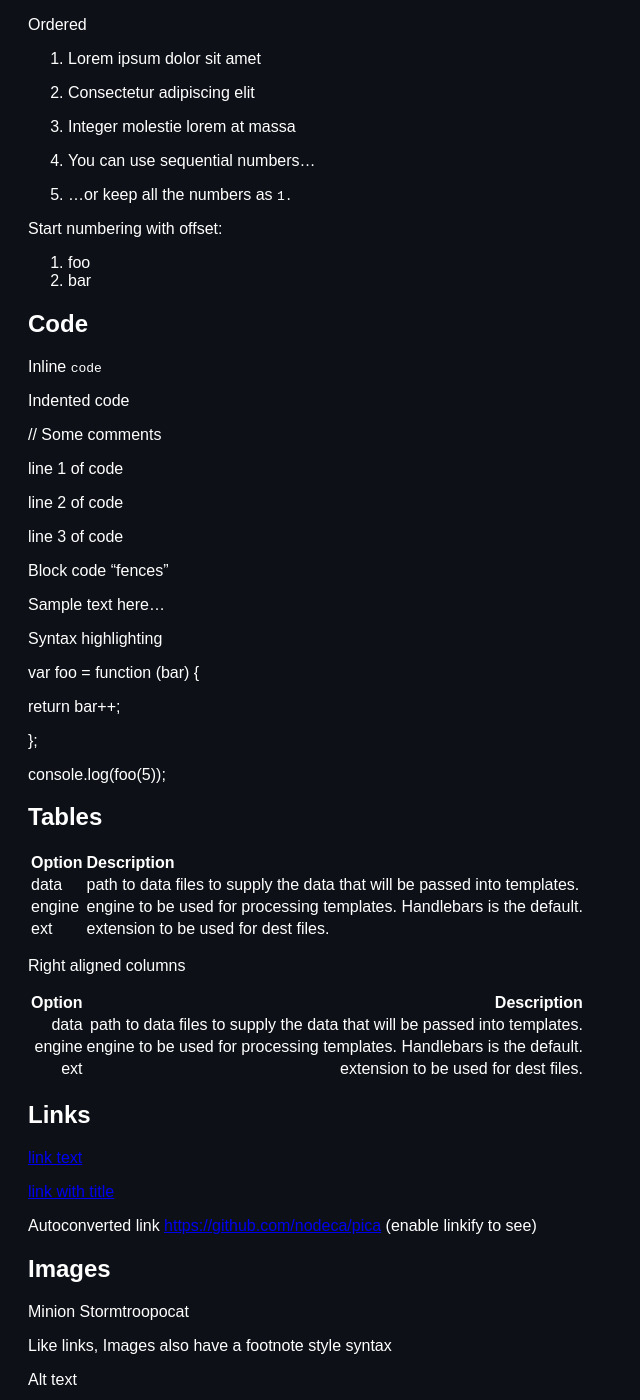
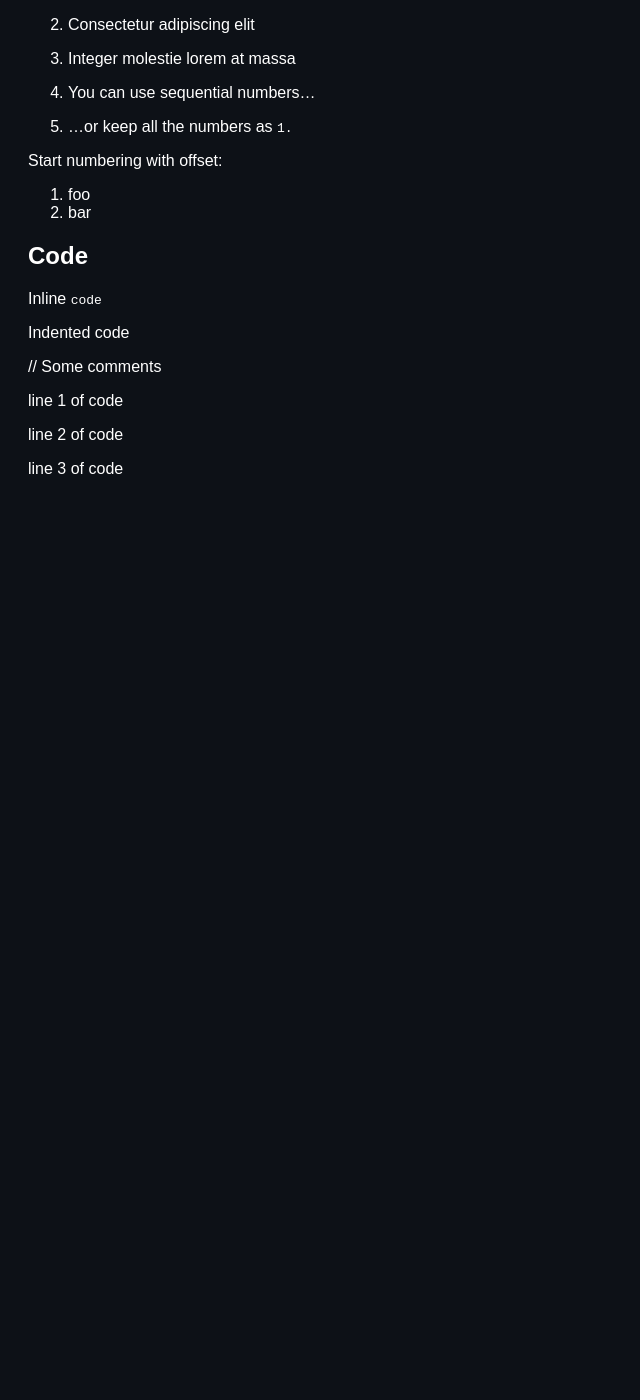
Before and after one commit to RubensR2/gestorpay, a Jekyll site: the page built from index.md, in a window 1280 px wide and 1400 px high, scrolled down 1454 px. Shown: the whole window, without its empty margins (0-640 px from the left). Built offline with Jekyll 4.4.1, drawn with Linux system fonts in a browser that asks for light colours; our own code applies the rules of GitHub Pages for plain Markdown files; after the commit the page ends 1976 px from its top, so only the background shows below that; some of the changed text lies outside the part shown.

Commit message:
Update index.md

```diff
--- a/index.md
+++ b/index.md
@@ -1,31 +1,26 @@
 ---
-
 title: "Gestor Pay"
 draft: false
 language: pt-br
 featured_image: images/featured/featured-img-placeholder.png
-summary: Sumário de seu projeto
+summary: Projeto de auxílio para gestão de pequenas e médias empresas.
 author: Unifil - Rubens Rocha
 categories: Blog
 tags: ["CC", "ES", "ADS", "IA", "Educação", "Tecnologia", "Ciência", "Saúde", "Cultura", "Entretenimento"]
-linkandroid: link  de download do aplicativo em android
-linkios: link de download aplicativo em ios
-linkweb: link de acesso de aplicativo web
-linkblog: Link do blog
-linkvideo: Link do video
-
+linkweb: https://exemplo.com/app
+linkvideo: https://exemplo.com/video
 ---
 
 **Advertisement :smile:**
 
-- [**pica**](https://nodeca.github.io/pica/demo/) \- high quality and fast image resize in browser.
-- [**babelfish**](https://github.com/nodeca/babelfish/) \- developer friendly i18n with plurals support and easy syntax.
+- [**pica**](https://nodeca.github.io/pica/demo/) - high quality and fast image resize in browser.
+- [**babelfish**](https://github.com/nodeca/babelfish/) - developer friendly i18n with plurals support and easy syntax.
 
-You will like those projects\!
+You will like those projects!
 
 ---
 
-# ABAIXO O CONTEÙDO DE EXPLICAÇÂO DE SEU APLICATIVO
+# ABAIXO O CONTEÚDO DE EXPLICAÇÃO DE SEU APLICATIVO
 
 # h1 Heading :blush:
 
@@ -51,21 +46,17 @@ You will like those projects\!
 
 Enable typographer option to see result.
 
-(c) (C) (r) (R) (tm) (TM) (p) (P) \+-
+(c) (C) (r) (R) (tm) (TM) (p) (P) +-
 
-test.. test... test..... test?..... test\!....
+test.. test... test..... test?..... test!....
 
-\!\!\!\!\!\! ???? ,,  \-- \---
+!!!!! ???? ,,  -- \---
 
 "Smartypants, double quotes" and 'single quotes'
 
 ## Emphasis
 
 **This is bold text**
-
-**This is bold text**
-
-*This is italic text*
 
 *This is italic text*
 
@@ -89,7 +80,7 @@ Unordered
     * Ac tristique libero volutpat at
     + Facilisis in pretium nisl aliquet
     - Nulla volutpat aliquam velit
-+ Very easy\!
++ Very easy!
 
 Ordered
 
@@ -121,125 +112,3 @@ line 1 of code
 line 2 of code
 
 line 3 of code
-
-Block code "fences"
-
-Sample text here...
-
-Syntax highlighting
-
-var foo \= function (bar) {
-
-  return bar++;
-
-};
-
-console.log(foo(5));
-
-## Tables
-
-| Option | Description |
-| :---- | :---- |
-| data | path to data files to supply the data that will be passed into templates. |
-| engine | engine to be used for processing templates. Handlebars is the default. |
-| ext | extension to be used for dest files. |
-
-Right aligned columns
-
-| Option | Description |
-| ----: | ----: |
-| data | path to data files to supply the data that will be passed into templates. |
-| engine | engine to be used for processing templates. Handlebars is the default. |
-| ext | extension to be used for dest files. |
-
-## Links
-
-[link text](http://dev.nodeca.com)
-
-[link with title](http://nodeca.github.io/pica/demo/)
-
-Autoconverted link [https://github.com/nodeca/pica](https://github.com/nodeca/pica) (enable linkify to see)
-
-## Images
-
-Minion Stormtroopocat
-
-Like links, Images also have a footnote style syntax
-
-Alt text
-
-With a reference later in the document defining the URL location:
-
-## Plugins
-
-The killer feature of `markdown-it` is very effective support of [syntax plugins](https://www.npmjs.org/browse/keyword/markdown-it-plugin).
-
-### [Emojies](https://github.com/markdown-it/markdown-it-emoji)
-
-Classic markup: :wink: :crush: :cry: :tear: :laughing: :yum:
-
-Shortcuts (emoticons): :-) :-( 8-) ;)
-
-see [how to change output](https://github.com/markdown-it/markdown-it-emoji\#change-output) with twemoji.
-
-### [Subscript](https://github.com/markdown-it/markdown-it-sub) / [Superscript](https://github.com/markdown-it/markdown-it-sup)
-
-- X^2^
-- H~~2~~O
-
-### [\<ins\>](https://github.com/markdown-it/markdown-it-ins)
-
-\++Inserted text++
-
-### [\<mark\>](https://github.com/markdown-it/markdown-it-mark)
-
-\==Marked text==
-
-### [Footnotes](https://github.com/markdown-it/markdown-it-footnote)
-
-Footnote 1 link[^1].
-
-Footnote 2 link[^2].
-
-Inline footnote^\[Text of inline footnote\] definition.
-
-Duplicated footnote reference[^3].
-
-### [Definition lists](https://github.com/markdown-it/markdown-it-deflist)
-
-Term 1
-
-:   Definition 1 with lazy continuation.
-
-Term 2 with *inline markup*
-
-:   Definition 2
-
-    { some code, part of Definition 2 }
-
-Third paragraph of definition 2\.
-
-*Compact style:*
-
-Term 1 \~ Definition 1
-
-Term 2 \~ Definition 2a \~ Definition 2b
-
-### [Abbreviations](https://github.com/markdown-it/markdown-it-abbr)
-
-This is HTML abbreviation example.
-
-It converts "HTML", but keep intact partial entries like "xxxHTMLyyy" and so on.
-
-\*\[HTML\]: Hyper Text Markup Language
-
-### [Custom containers](https://github.com/markdown-it/markdown-it-container)
-
-::: warning *here be dragons* :::
-
-
-[^1]: Footnote **can have markup**
-
-[^2]: Footnote text.
-
-[^3]: Footnote text.
```
